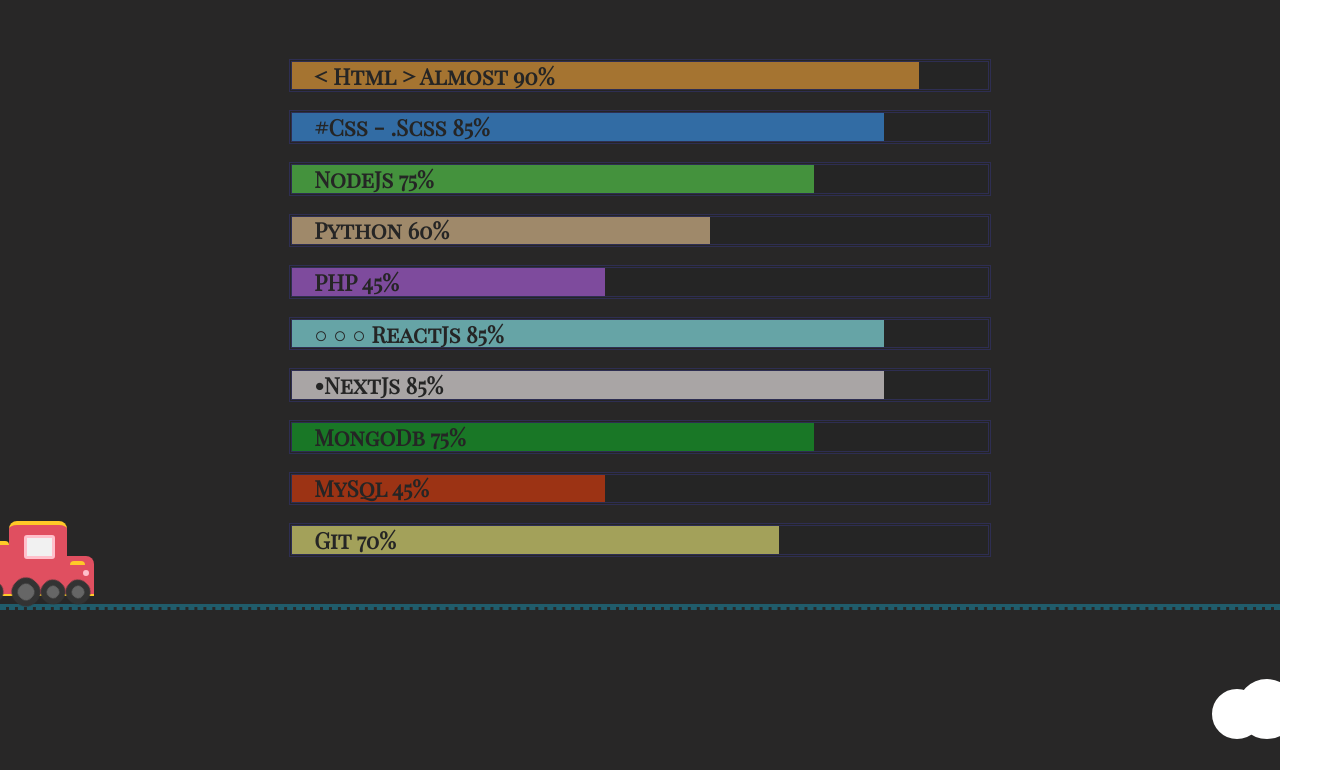
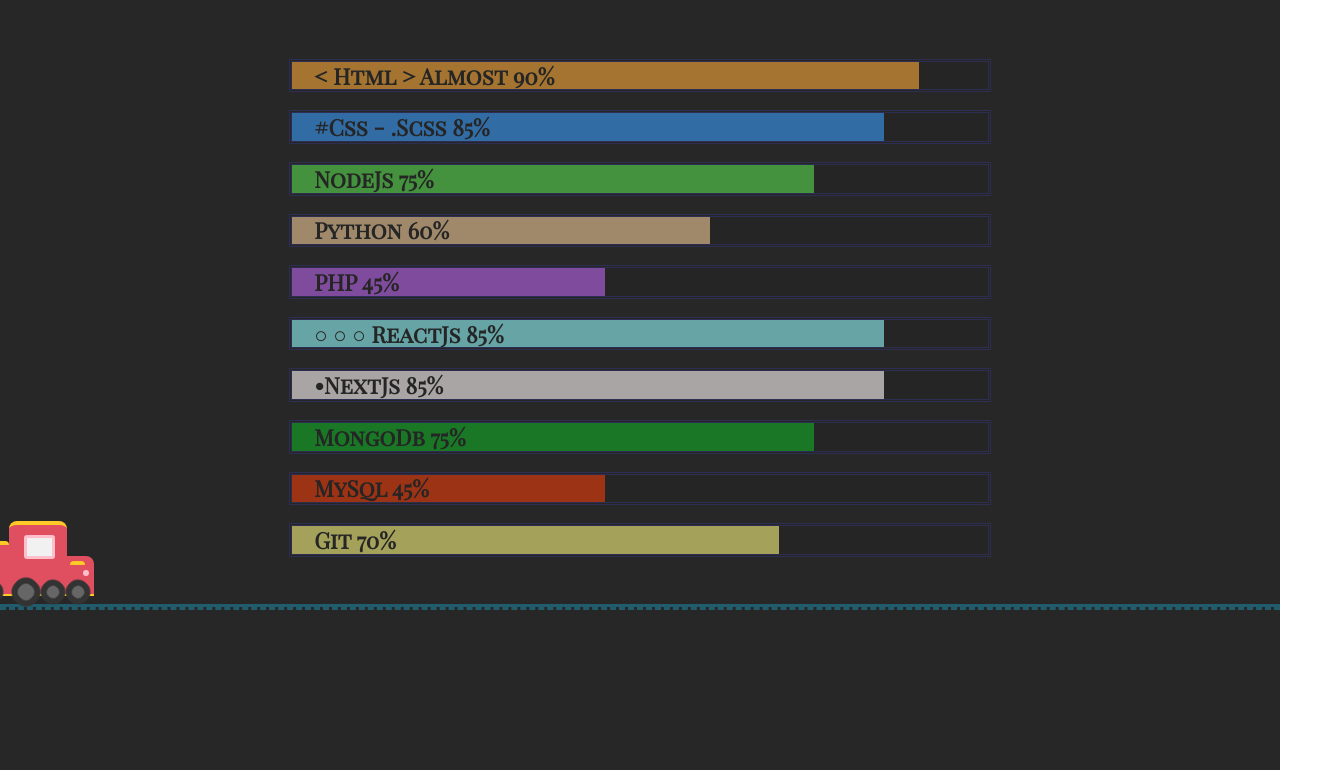
Before and after one commit to OnerBerk/portfolio, a Next.js app in the folder portfolio/: page /competence in a window 1280 px wide. Shown: the part 190-960 px from the top of the page, 1332 px wide, since content can reach past the window. Built offline with nearby package versions, Linux system fonts and the light colour scheme; a web font is replaced by a local one.

Commit message:
head , link

```diff
--- a/portfolio/component/locomotive.js
+++ b/portfolio/component/locomotive.js
@@ -4,9 +4,6 @@
 const Locomotive = () => {
     return (
         <section className={styles.stage}>
-            <div className={styles.sky}>
-                <div className={styles.cloud}/>
-            </div>
             <div className={styles.train}>
                 <div className={styles.wagon}/>
                 <div className={styles.wagon}/>
```
